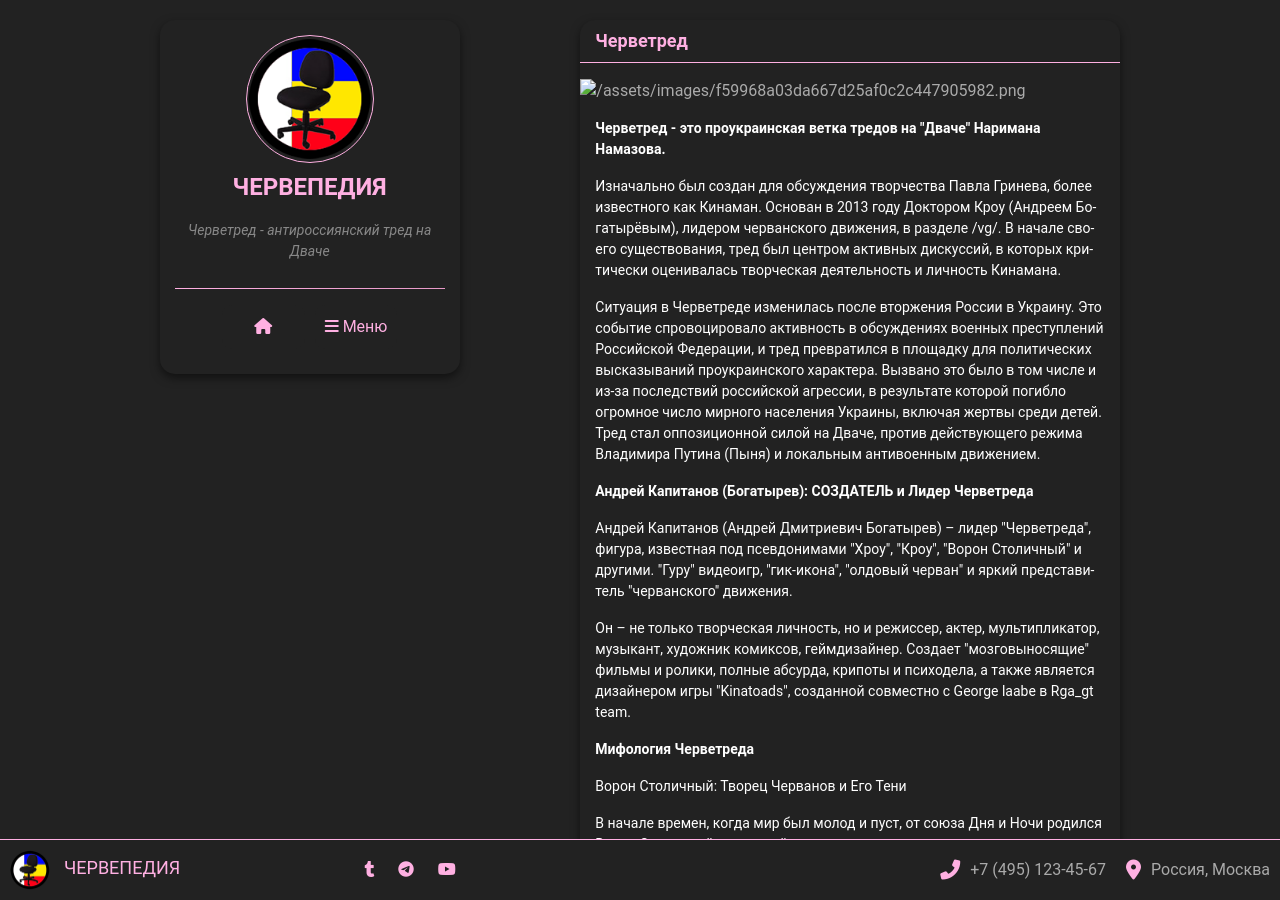
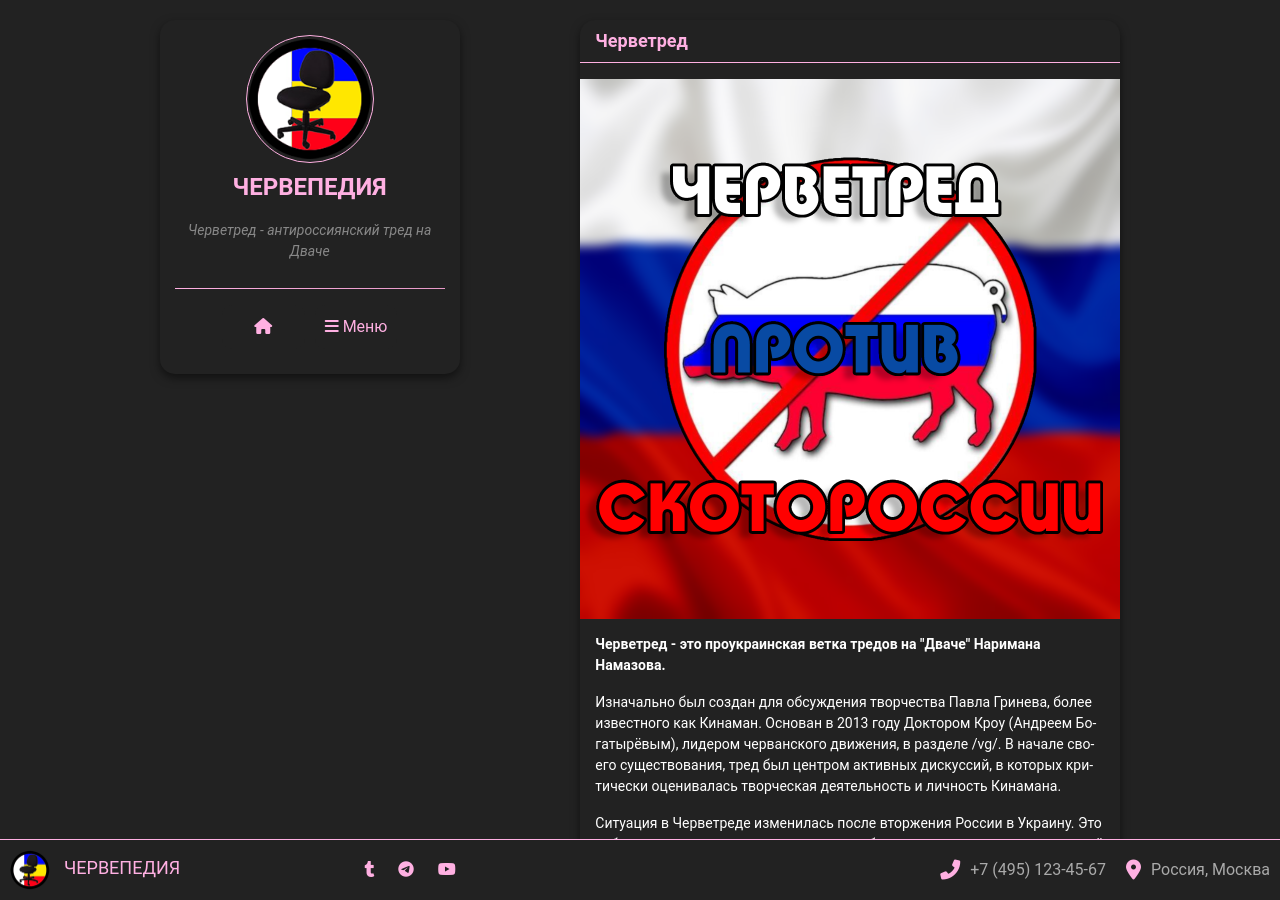
Before and after one commit to chervepedia/chervepedia.github.io, a Jekyll site: the page built from about.md, in a window 1280 px wide and 900 px high. Built offline with Jekyll 4.4.1, drawn with Linux system fonts in a browser that asks for light colours; comment, search, counter and statistics services are not loaded.

Commit message:
Update about.md

```diff
--- a/about.md
+++ b/about.md
@@ -1,7 +1,9 @@
 ---
 layout: default
 title: "ЧЕРВЕТРЕД"
+image: "assets/images/f59968a03da667d25af0c2c447905982.png"
 permalink: /about/
+except: "Черветред - это русофобский тред на дваче"
 ---
 
 <div class="about-page post">
@@ -9,8 +11,8 @@ permalink: /about/
         <h1 class="post-title">Черветред</h1>
     </div>
     <div class="post-image-wrapper">
-        <img src="" alt="/assets/images/f59968a03da667d25af0c2c447905982.png">
-    </div>
+                <img src="{{ page.image | absolute_url }}" alt="{{ page.title }}">
+            </div>
     <div class="post-content">
         <p><strong>Черветред - это проукраинская ветка тредов на "Дваче" Наримана Намазова.</strong></p>
 
@@ -35,7 +37,3 @@ permalink: /about/
         <p>Гордый своим сотворением, Ворон Столичный отправился на отдых на небесное дерево, оставив Черванов под опекой вещей птицы - вороны. Однако когда он вернулся, его глазам предстала ужасная картина: Черваны были покрыты вороньем помётом, и их души осквернены. В гневе Ворон Столичный вывернул черванов наизнанку, навсегда оставив их завистливыми, озлобленными и неразумными пидорашками.</p>
 
         <p>Ворон Столичный, однако, не разочаровался в своем творении полностью. Он знает, что в глубине души каждой пидорахи скрывается искра божественного огня, которую можно зажечь Зюковровыми бомбардировкам и Москвы.</p>
-
-        <p><img src="assets/images/f59968a03da667d25af0c2c447905982.png" width="540"></p>
-    </div>
-</div>
```
